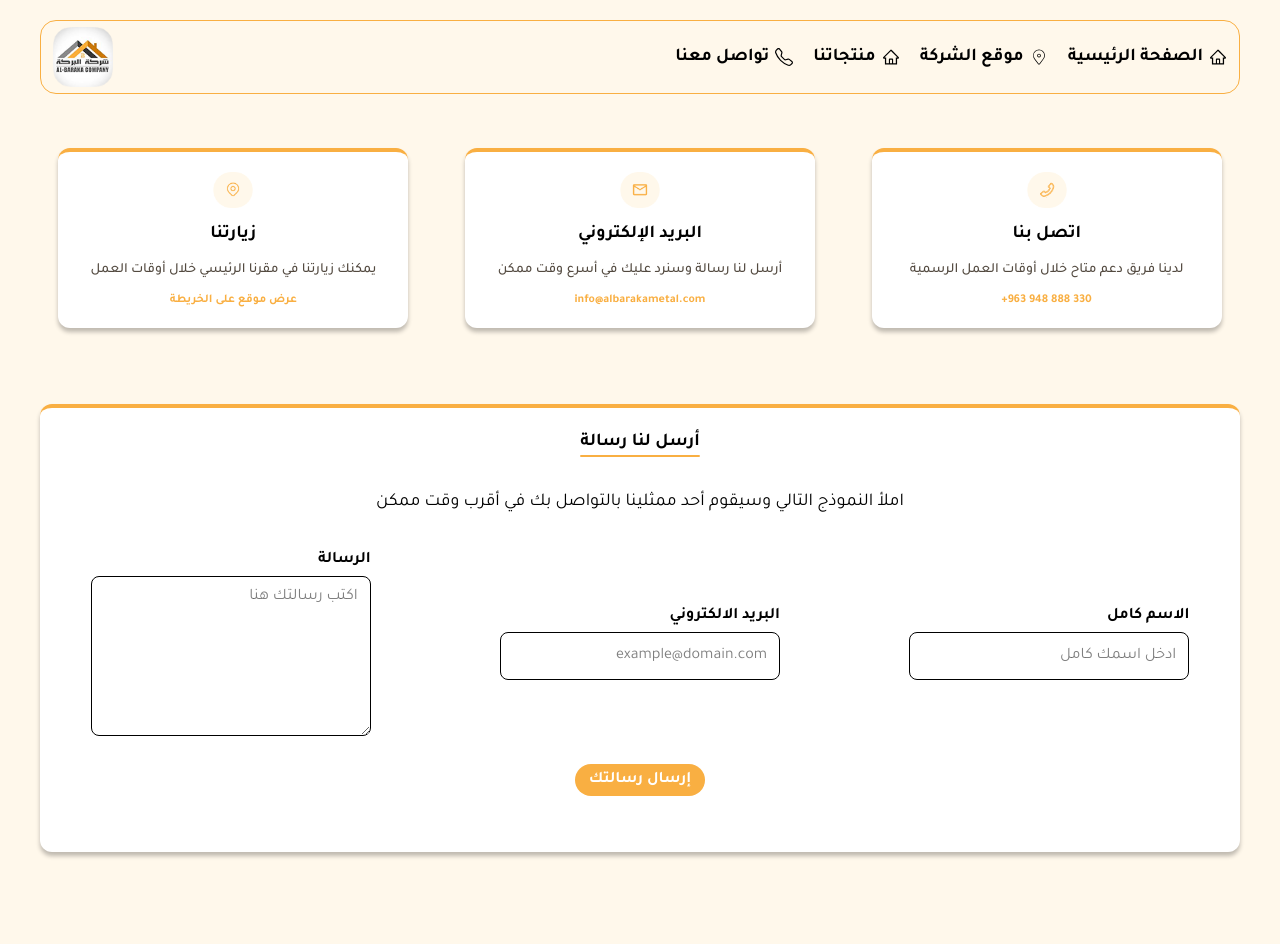
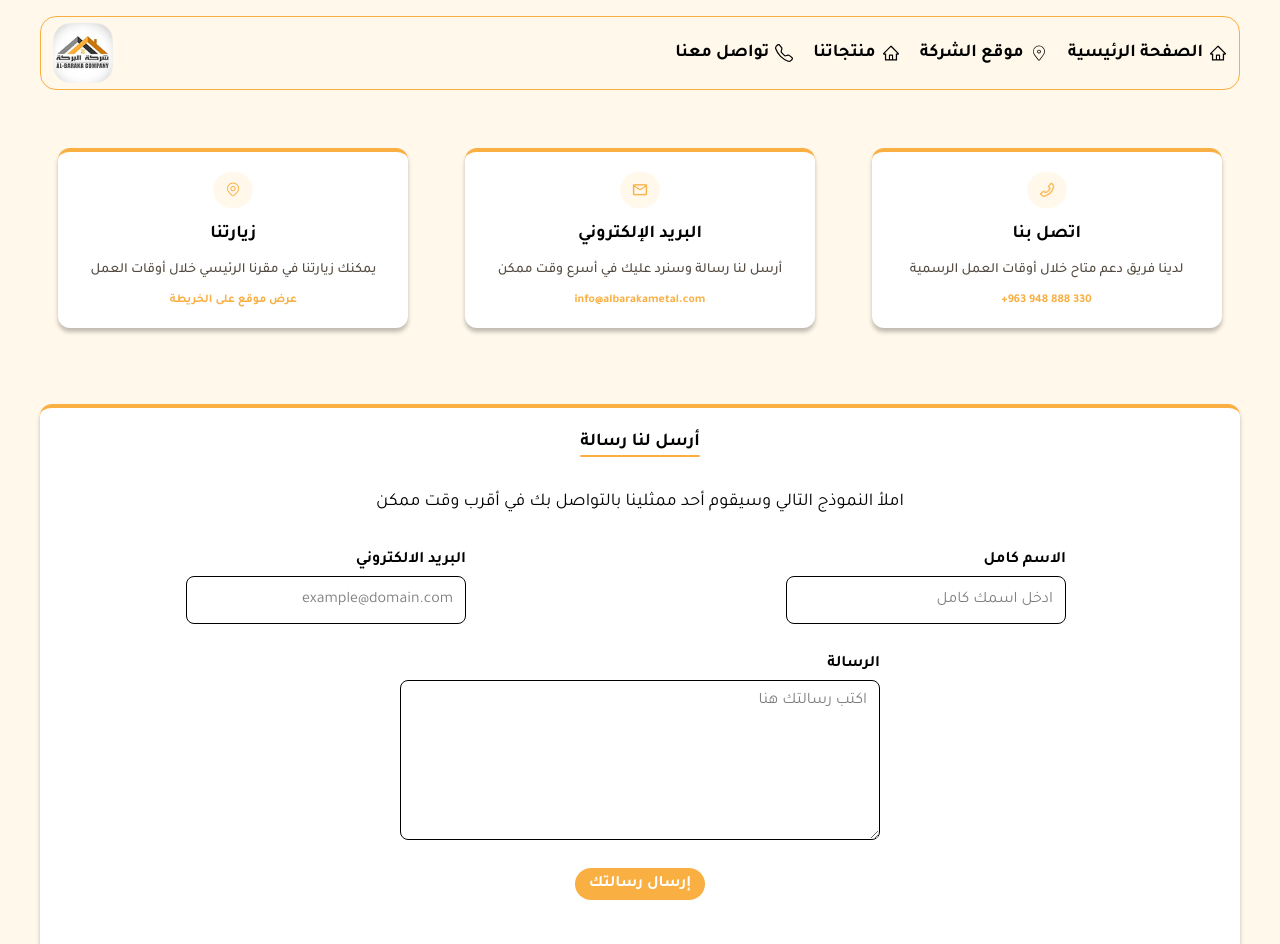
Before and after one commit to hadeel-halliq/AlBaraka-Metals2, a React (Vite) app: page /contact in a window 1280 px wide. Shown: the top 944 px of the page. Built offline with nearby package versions, Linux system fonts and the light colour scheme.

Commit message:
modifictions on animation

```diff
--- a/src/MainLayout/Header.jsx
+++ b/src/MainLayout/Header.jsx
@@ -25,7 +25,7 @@ export default function Header() {
 
 
   return (
-    <header className={`w-full fixed  z-100 bg-backGroundColor py-6 transition-all duration-300 ease-in-out ${isScrolled ? "shadow-md translate-y-0" : "shadow-none -translate-y-1"}`}>
+    <header className={`w-full fixed  z-100 bg-backGroundColor pt-5 pb-2 transition-all duration-300 ease-in-out ${isScrolled ? "shadow-md translate-y-0 rounded-b-2xl" : "shadow-none -translate-y-1"}`}>
       <div className="container mx-auto px-10">
         <div className="py-1.5 px-3 flex flex-row-reverse md:flex-row justify-between items-center border border-primary rounded-2xl ">
           <Link to="/">
--- a/src/Pages/Contact/Components/EmailContactForm.jsx
+++ b/src/Pages/Contact/Components/EmailContactForm.jsx
@@ -20,25 +20,7 @@ export default function EmailContactForm() {
       <p className="text-center my-8 text-sm sm:text-lg">
         املأ النموذج التالي وسيقوم أحد ممثلينا بالتواصل بك في أقرب وقت ممكن
       </p>
-      <form className="flex flex-col place-items-center gap-7 lg:grid lg:grid-cols-3 ">
-        <motion.div
-          variants={inputVariant}
-          initial="hidden"
-          whileInView="visible"
-          viewport={{ once: false }}
-          className="w-fit flex flex-col gap-1 text-right"
-        >
-          <label htmlFor="message" className="font-semibold">
-            الرسالة
-          </label>
-          <textarea
-            className="p-2 pr-3  w-[240px] h-[160px] sm:w-[280px] sm:h-[] border rounded-lg text-right focus:outline-none focus:border-primary focus:border-2"
-            id="message"
-            name="message"
-            placeholder="اكتب رسالتك هنا"
-            required
-          ></textarea>
-        </motion.div>
+      <form className="flex flex-col place-items-center gap-7 lg:grid lg:grid-cols-2 ">
 
         <FormInput
           label="البريد الالكتروني"
@@ -55,12 +37,27 @@ export default function EmailContactForm() {
           name="name"
           placeholder="ادخل اسمك كامل"
         />
-
         <motion.div
           variants={inputVariant}
           initial="hidden"
-          whileInView="visible"
-          viewport={{ once: false, amount: 0 }}
+          animate="visible"
+          className="w-fit flex flex-col gap-1 text-right lg:col-span-3"
+        >
+          <label htmlFor="message" className="font-semibold">
+            الرسالة
+          </label>
+          <textarea
+            className="p-2 pr-3  w-[240px] h-[160px] sm:w-[280px]  lg:w-[480px] border rounded-lg text-right focus:outline-none focus:border-primary focus:border-2"
+            id="message"
+            name="message"
+            placeholder="اكتب رسالتك هنا"
+            required
+          ></textarea>
+        </motion.div>
+        <motion.div
+          variants={inputVariant}
+          initial="hidden"
+          animate="visible"
           className="lg:col-span-3 mb-14"
         >
           <Button buttonName="إرسال رسالتك" buttonStyle="mainStyle" />
--- a/src/Pages/Contact/Components/FormInput.jsx
+++ b/src/Pages/Contact/Components/FormInput.jsx
@@ -23,8 +23,7 @@ export default function FormInput({
     <motion.div
       variants={inputVariant}
       initial="hidden"
-      whileInView="visible"
-      viewport={{ once: false }}
+      animate="visible"
       className={`w-fit flex flex-col gap-1 text-right ${order}`}
     >
       <label htmlFor={id} className="font-bold">
--- a/src/Pages/Contact/Contact.jsx
+++ b/src/Pages/Contact/Contact.jsx
@@ -63,8 +63,7 @@ export default function Contact() {
         <motion.div
           variants={containerVariant}
           initial="hidden"
-          whileInView="visible"
-          viewport={{ once: false, amount: 0 }}
+          animate="visible"
           className="grid gap-5 place-items-center grid-cols-1 sm:grid-cols-[repeat(auto-fill,minmax(350px,1fr))]"
         >
           {contactDetails.map((item, index) => (
--- a/src/Pages/Home/Components/AboutSection.jsx
+++ b/src/Pages/Home/Components/AboutSection.jsx
@@ -77,7 +77,7 @@ export default function AboutSection() {
               variants={createImageVariant(direction)}
               initial="hidden"
               whileInView="visible"
-              viewport={{ once: false, amount: 0 }}
+              viewport={{ once: true, amount: 0 }}
               src={src}
               alt={alt}
               className={`${className} w-[140px] sm:w-[180px] md:w-[230px]`}
@@ -91,7 +91,7 @@ export default function AboutSection() {
           variants={textContainer}
           initial="hidden"
           whileInView="visible"
-          viewport={{ once: false, amount: 0 }}
+          viewport={{ once: true, amount: 0 }}
         >
           <motion.h2
             variants={textItem}
--- a/src/Pages/Home/Components/ProductionProcess.jsx
+++ b/src/Pages/Home/Components/ProductionProcess.jsx
@@ -88,7 +88,7 @@ export default function ProductionProcess() {
             variants={stepsContainerVariant}
             initial="hidden"
             whileInView="visible"
-            viewport={{ once: false, amount: 0.4 }}
+            viewport={{ once: true, amount: 0 }}
           >
             {stepsData.map((step, index) => (
               <motion.div key={index} variants={stepItemVariant}>
@@ -105,7 +105,7 @@ export default function ProductionProcess() {
             variants={videoVariant}
             initial="hidden"
             whileInView="visible"
-            viewport={{ once: false, amount: 0.5 }}
+            viewport={{ once: true, amount: 0 }}
           >
             {/* <ServicesCard
               videoSrc={albarakaVideo}
--- a/src/Pages/Home/Components/ProductsSection.jsx
+++ b/src/Pages/Home/Components/ProductsSection.jsx
@@ -42,7 +42,7 @@ export default function ProductsSection() {
           variants={containerVariant}
           initial="hidden"
           whileInView="visible"
-          viewport={{ once: false, amount: 0.3 }}
+          viewport={{ once: true, amount: 0 }}
         >
           {productsImages.map((product, index) => (
             <motion.div key={index} variants={productVariant}>
--- a/src/Pages/Home/Components/ServicesSection.jsx
+++ b/src/Pages/Home/Components/ServicesSection.jsx
@@ -1,10 +1,12 @@
 import { motion } from "framer-motion";
+
 import ServicesCard from "./ServicesCard";
 
 import iron1 from "../../../images/iron1.png";
 import iron2 from "../../../images/iron2.png";
 import iron3 from "../../../images/iron3.png";
 import Tittle from "./Tittle";
+
 
 const services = [
   {
@@ -62,7 +64,7 @@ export default function ServicesSection() {
           variants={containerVariant}
           initial="hidden"
           whileInView="visible"
-          viewport={{ once: false, amount: 0.3 }}
+          viewport={{ once: true, amount: 0}}
           className="grid gap-5 place-items-center grid-cols-[repeat(auto-fit,minmax(300px,1fr))]"
         >
           {services.map((service, index) => (
--- a/src/Pages/Location/Components/BusinessInfo.jsx
+++ b/src/Pages/Location/Components/BusinessInfo.jsx
@@ -61,7 +61,7 @@ export default function BusinessInfo() {
       variants={containerVariant}
       initial="hidden"
       whileInView="visible"
-      viewport={{ once: false, amount: 0.3 }}
+      viewport={{ once: true, amount: 0 }}
       className="bg-backGroundColor mt-6 p-5 rounded-xl flex flex-col-reverse  lg:flex lg:flex-row lg:justify-between"
     >
       {infoData.map((item, index) => (
--- a/src/Pages/Location/Components/Locations.jsx
+++ b/src/Pages/Location/Components/Locations.jsx
@@ -44,7 +44,7 @@ export default function Locations({ mapSrc, imageSrc }) {
               variants={mapVariant}
               initial="hidden"
               whileInView="visible"
-              viewport={{ once: false, amount: 0 }}
+              viewport={{ once: true, amount: 0 }}
             ></motion.iframe>
             <motion.img
               src={imageSrc}
@@ -52,7 +52,7 @@ export default function Locations({ mapSrc, imageSrc }) {
               variants={imageVariant}
               initial="hidden"
               whileInView="visible"
-              viewport={{ once: false, amount: 0 }}
+              viewport={{ once: true, amount: 0 }}
             />
           </>
         )}
--- a/src/Pages/Proudcts/Components/ProductsImages.jsx
+++ b/src/Pages/Proudcts/Components/ProductsImages.jsx
@@ -44,7 +44,7 @@ export default function ProductsImages() {
           variants={containerVariant}
           initial="hidden"
           whileInView="visible"
-          viewport={{ once: false, amount: 0 }}
+          viewport={{ once: true, amount: 0 }}
           className="grid place-items-center sm:grid-cols-2 gap-5 md:gap-3 lg:gap-4 xl:gap-5 md:grid-cols-[repeat(auto-fit,minmax(290px,1fr))] "
         >
           {productsImages.map((product, index) => (
```
